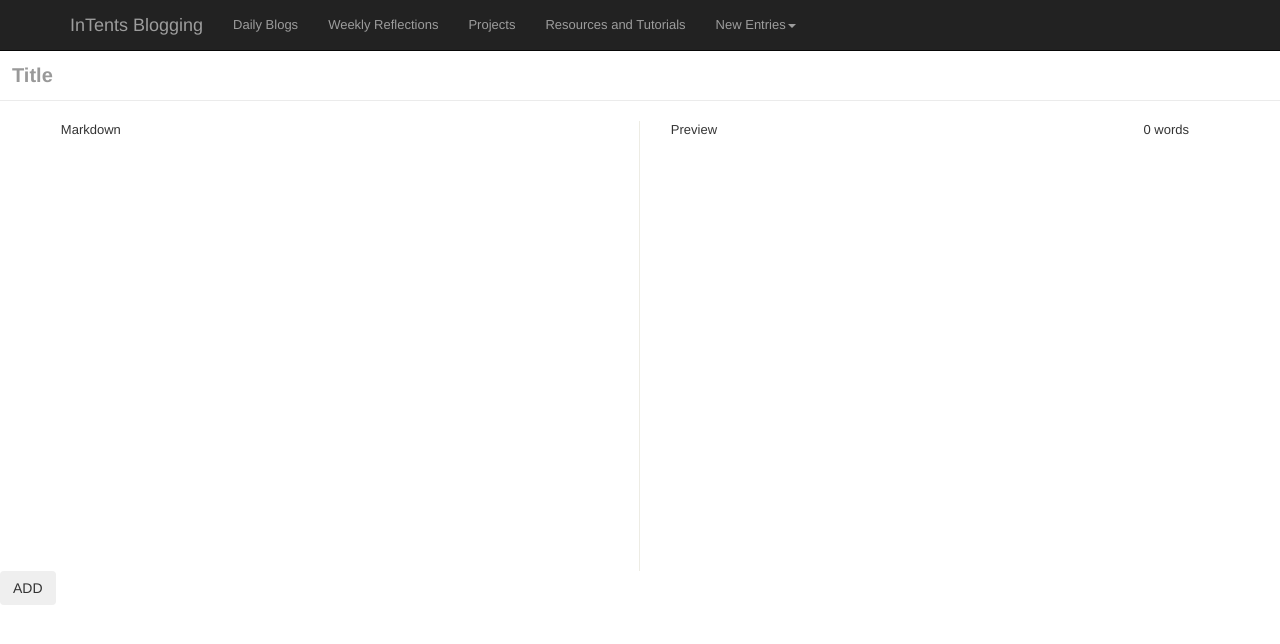
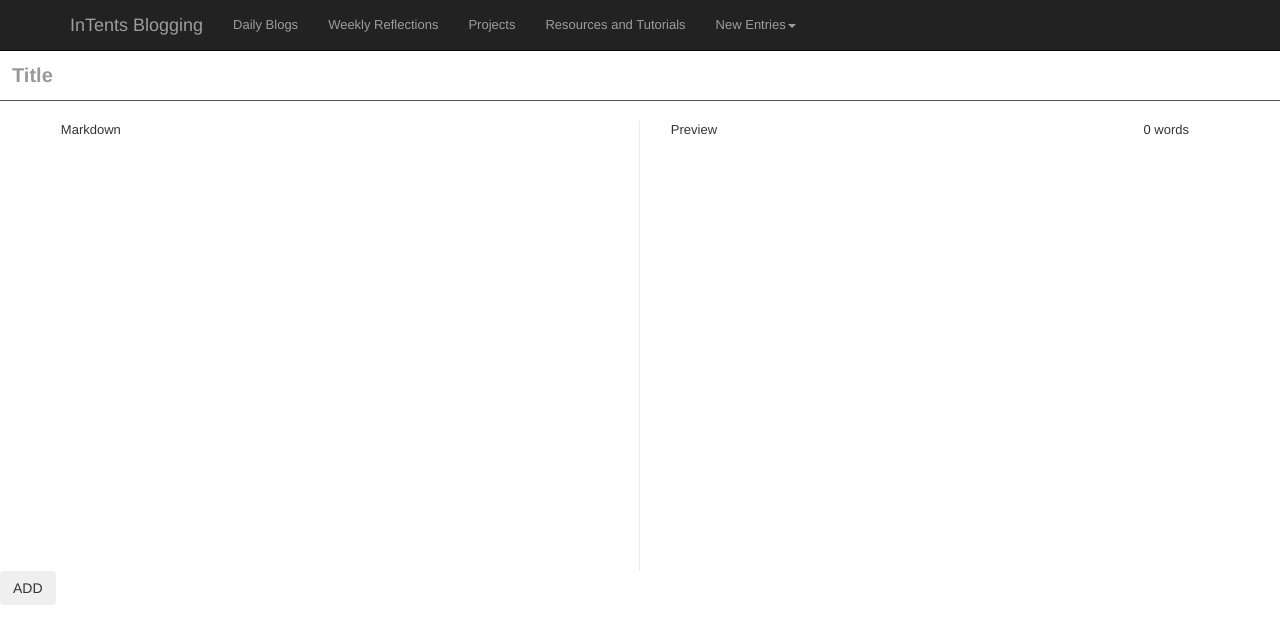
Before and after one commit to sfkrieger/flask_app, a Flask app: page /daily-add/ in a window 1280 px wide. Shown: the top 644 px of the page. Run offline with Flask 2, Linux system fonts and the light colour scheme; some libraries are stand-ins or nearby versions.

Commit message:
Requirements

```diff
--- a/requirements.txt
+++ b/requirements.txt
@@ -1,2 +1,3 @@
 flask
 sqlalchemy
+markdown
--- a/templates/add_entry.html
+++ b/templates/add_entry.html
@@ -9,16 +9,13 @@
     <style>
         #input_title {
             margin-bottom: 20px;
-            border-top-width: 0;
-            border-right-width: 0;
-            border-bottom: 1px solid #000000;
-            border-left-width: 0;
             outline: 0;
             box-shadow: none;
             -webkit-box-shadow: none;
             border-radius: 0;
             -webkit-border-radius: 0;
-            border-color: #ebebeb;
+            border: 0 #ebebeb;
+            border-bottom: 1px solid;
             height: 50px;
             font-size: 20px;
             font-weight: bolder;
@@ -83,7 +80,6 @@
 {% block container %}
     <form action="{{ url_for('add_entry') }}" method='post' class='form-horizontal'>
         <input type="text" name="title" class="form-control" id="input_title" placeholder="Title">
-
         <div class="features">
             <section class="editor">
                 <div class="outer">
```
